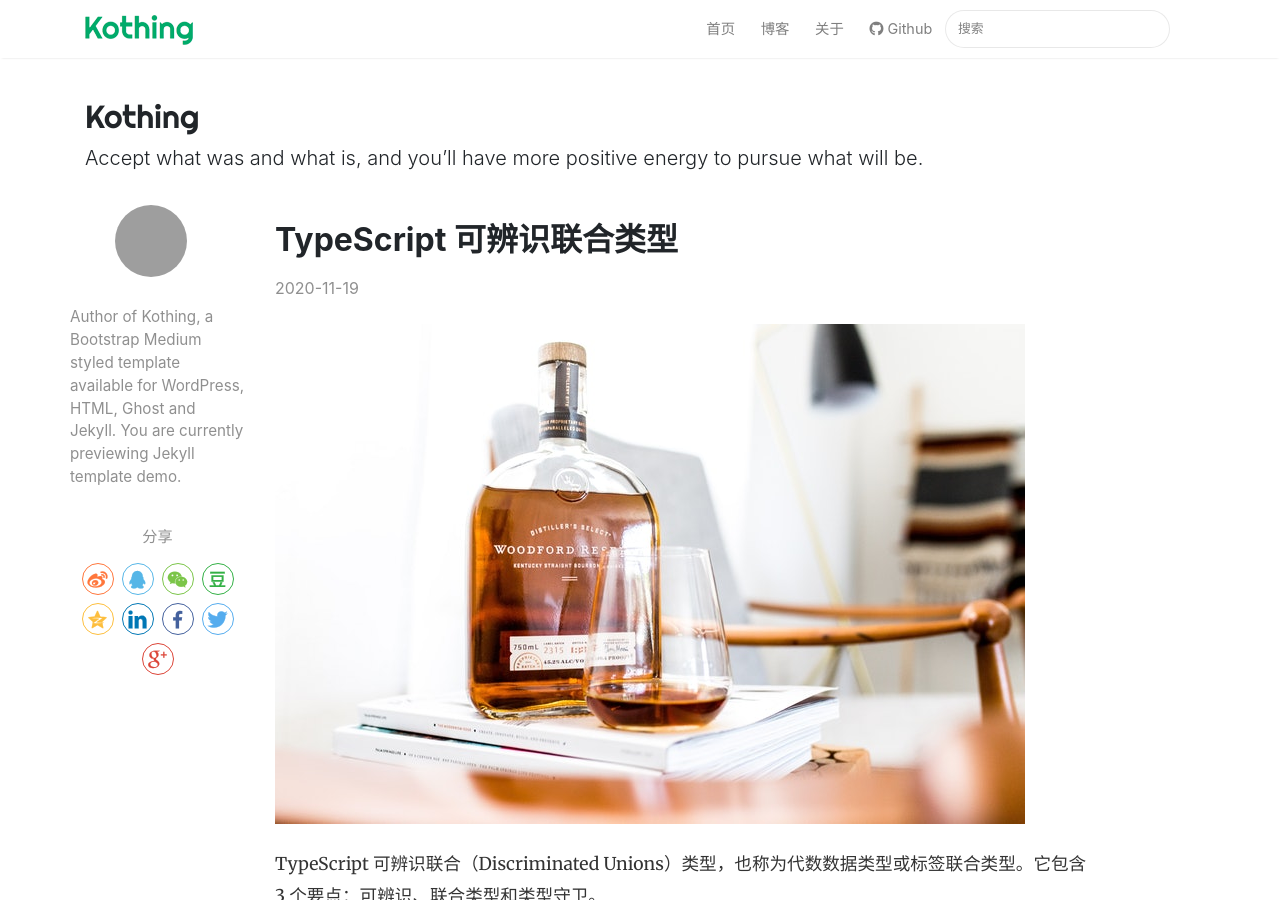
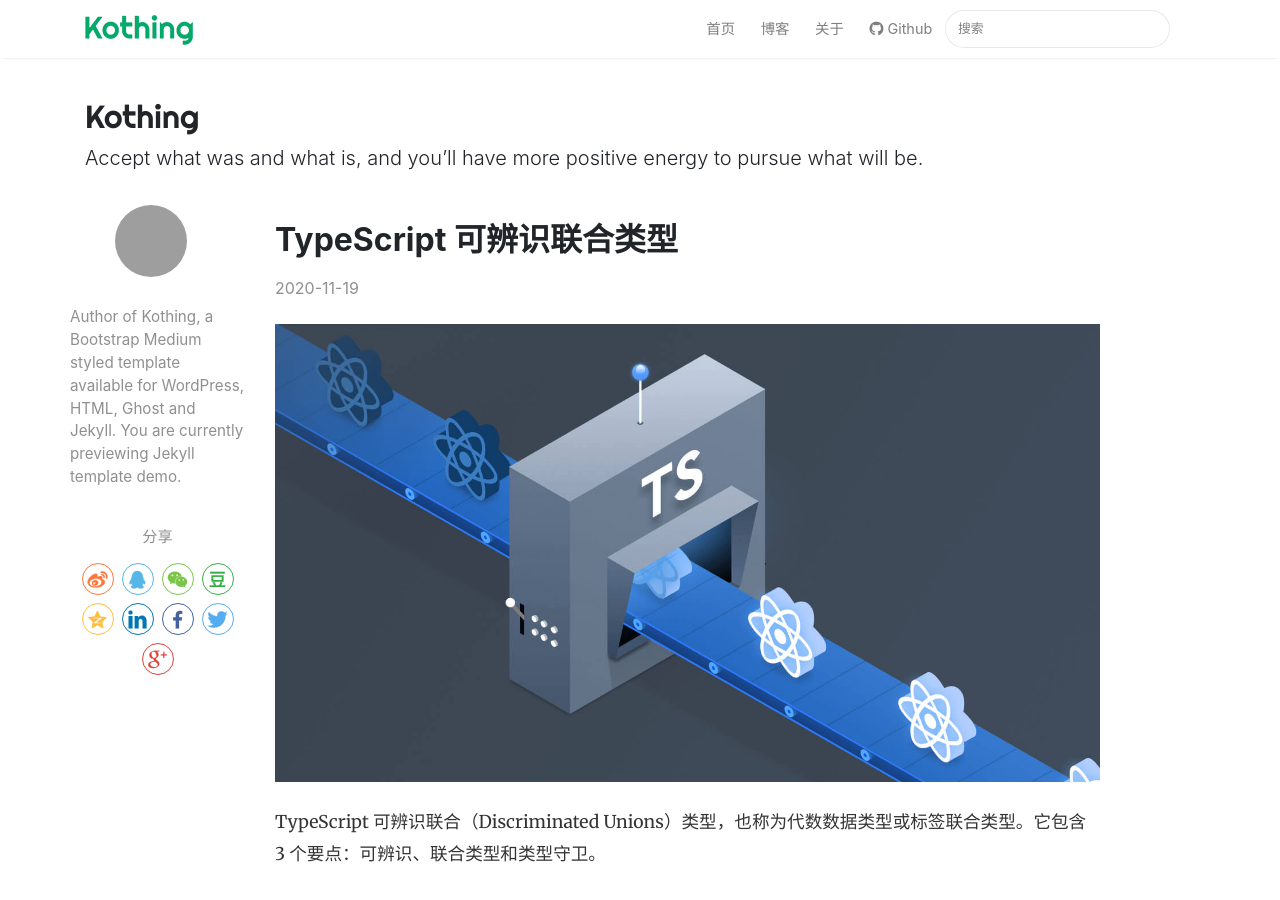
Before and after one commit to kothing/kothing.github.io, a Jekyll site: the page built from _posts/2020-11-19-typescript-discriminated-unions.md, in a window 1280 px wide and 900 px high. Built offline with Jekyll 4.4.1, drawn with Linux system fonts in a browser that asks for light colours; nearby versions of some CDN libraries; comment, search, counter and statistics services are not loaded; grey boxes are pictures that could not be loaded.

Commit message:
Update 2020-11-19-typescript-discriminated-unions.md

```diff
--- a/_posts/2020-11-19-typescript-discriminated-unions.md
+++ b/_posts/2020-11-19-typescript-discriminated-unions.md
@@ -3,7 +3,7 @@ layout: post
 title:  "TypeScript 可辨识联合类型"
 author: Kothing
 categories: [ Javascript, TypeScript ]
-image: assets/images/5.jpg
+image: assets/images/photo-10.jpg
 ---
 
 TypeScript 可辨识联合（Discriminated Unions）类型，也称为代数数据类型或标签联合类型。它包含 3 个要点：可辨识、联合类型和类型守卫。
```
